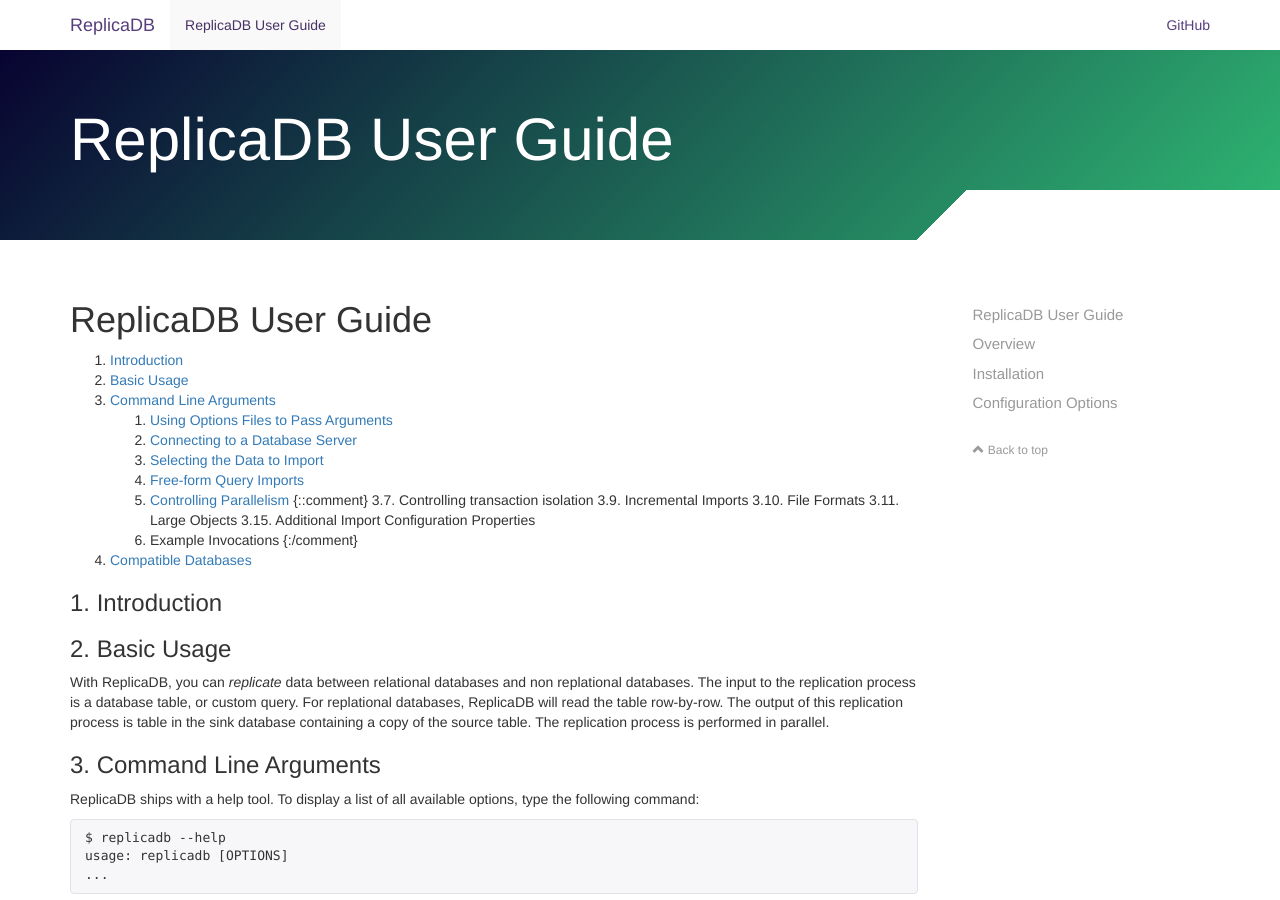
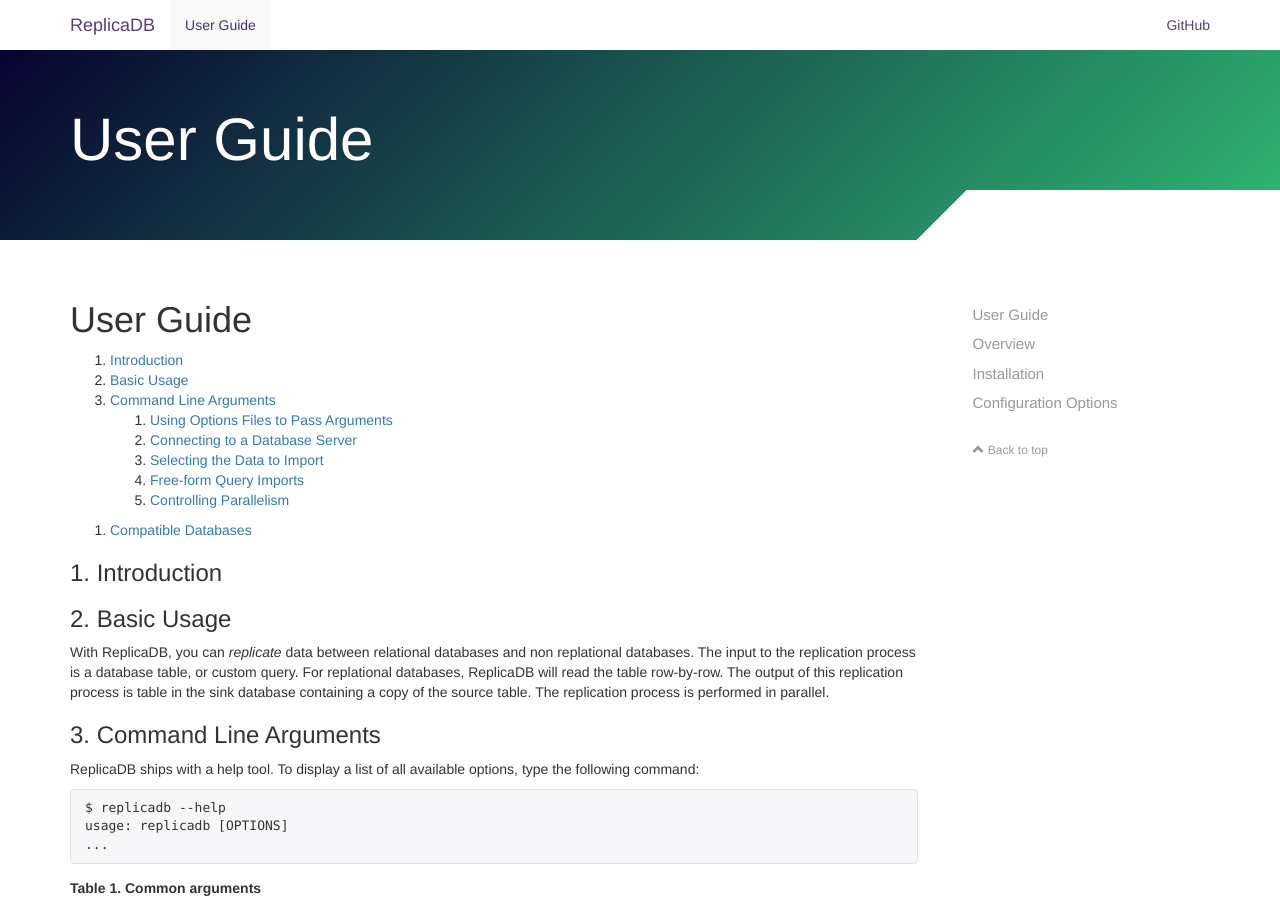
Before and after one commit to osalvador/ReplicaDB, a Jekyll site: the page built from docs/user-guide.md, in a window 1280 px wide and 900 px high. Built offline with Jekyll 4.4.1, drawn with Linux system fonts in a browser that asks for light colours; nearby versions of some CDN libraries; comment, search, counter and statistics services are not loaded; our own code applies the rules of GitHub Pages for plain Markdown files.

Commit message:
Update user-guide.md

```diff
--- a/docs/user-guide.md
+++ b/docs/user-guide.md
@@ -2,7 +2,7 @@
 layout: page
 ---
 
-# ReplicaDB User Guide
+# User Guide
 
 1. [Introduction](#1-Introduction)
 2. [Basic Usage](#2-Basic-Usage)
@@ -12,14 +12,16 @@
     3. [Selecting the Data to Import](#33-selecting-the-data-to-import)
     4. [Free-form Query Imports](#34-free-form-query-imports)
     5. [Controlling Parallelism](#35-controlling-parallelism)
-    {::comment}
+
+{::comment}
     3.7. Controlling transaction isolation
     3.9. Incremental Imports
     3.10. File Formats
     3.11. Large Objects
     3.15. Additional Import Configuration Properties
     6. Example Invocations
-    {:/comment}
+{:/comment}
+
 4. [Compatible Databases](#4-compatible-databases)
 
 ### 1. Introduction
```
